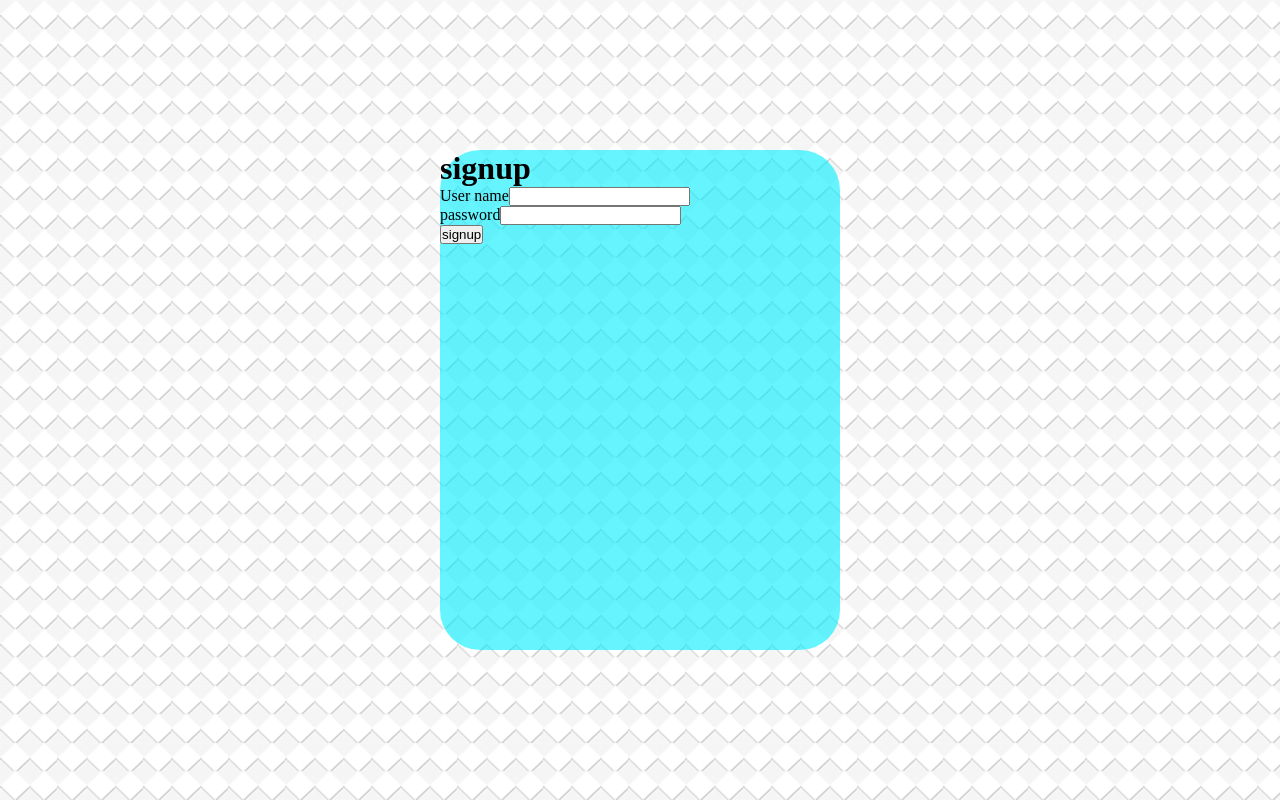
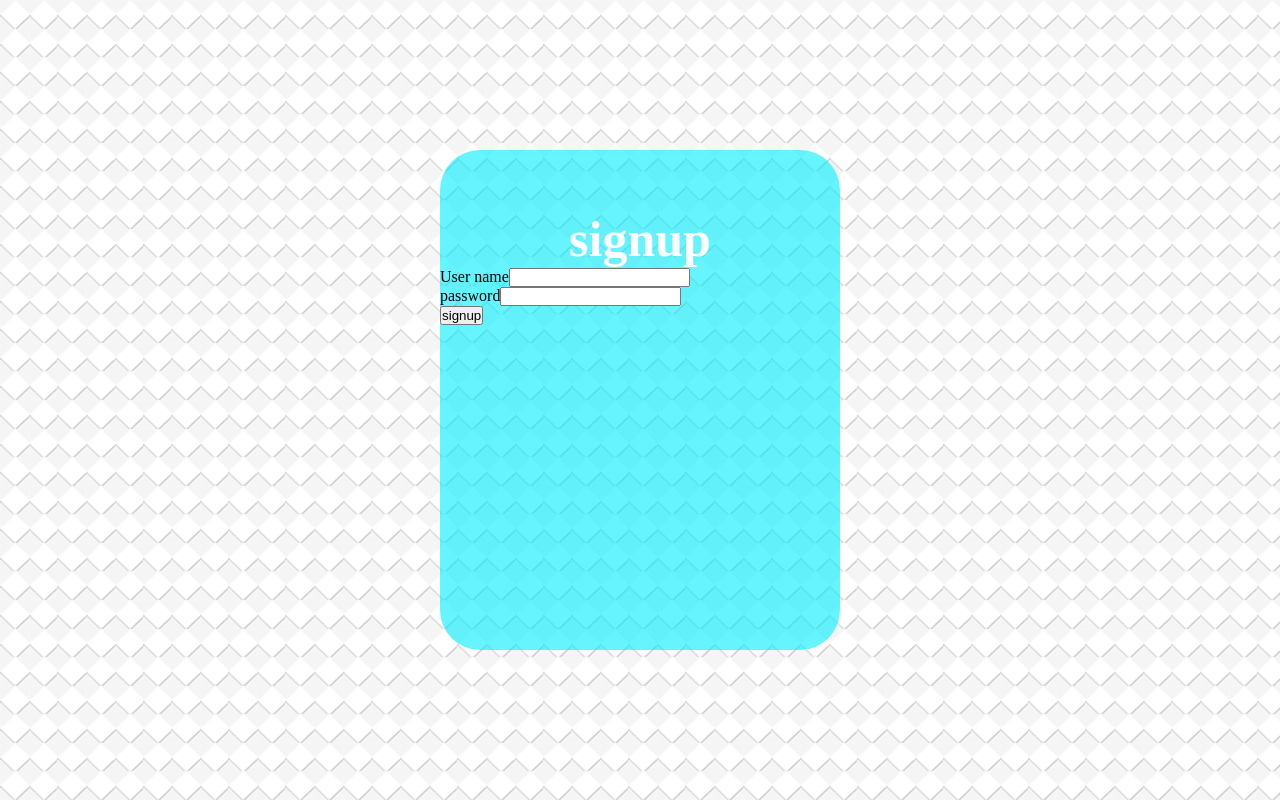
Before and after one commit to jigintern/2021-summer-3-c, a plain HTML site: page static/signup.html in a window 1280 px wide. Drawn offline with Linux system fonts and the light colour scheme.

Commit message:
log-in-css

```diff
--- a/static/css/signup-style.css
+++ b/static/css/signup-style.css
@@ -22,3 +22,9 @@ form{
     margin: auto;
     border-radius: 40px;
 }
+form h1{
+    font-size: 50px;
+    color: rgb(255, 255, 255);
+    text-align: center;
+    padding-top: 60px;
+}
```
